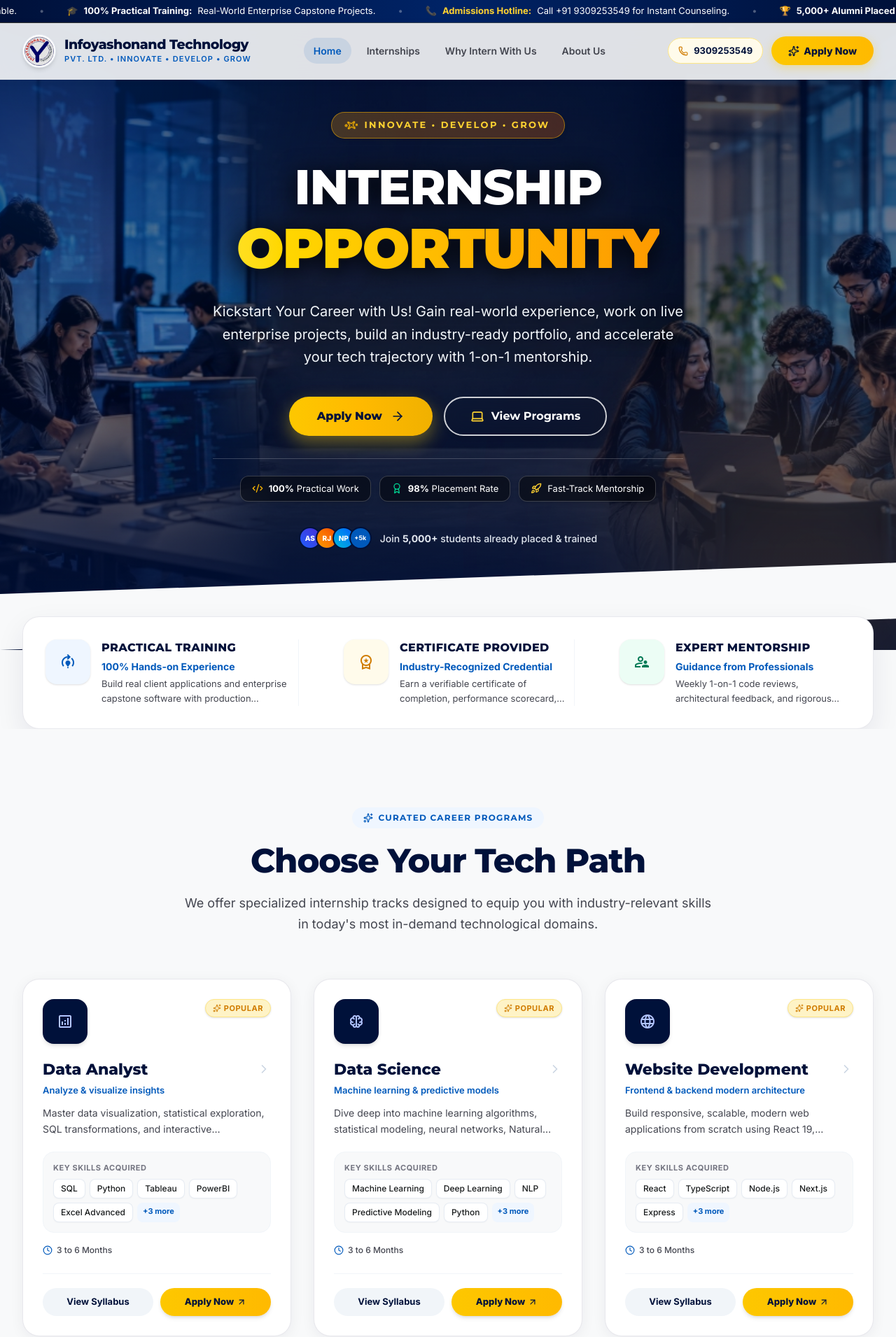
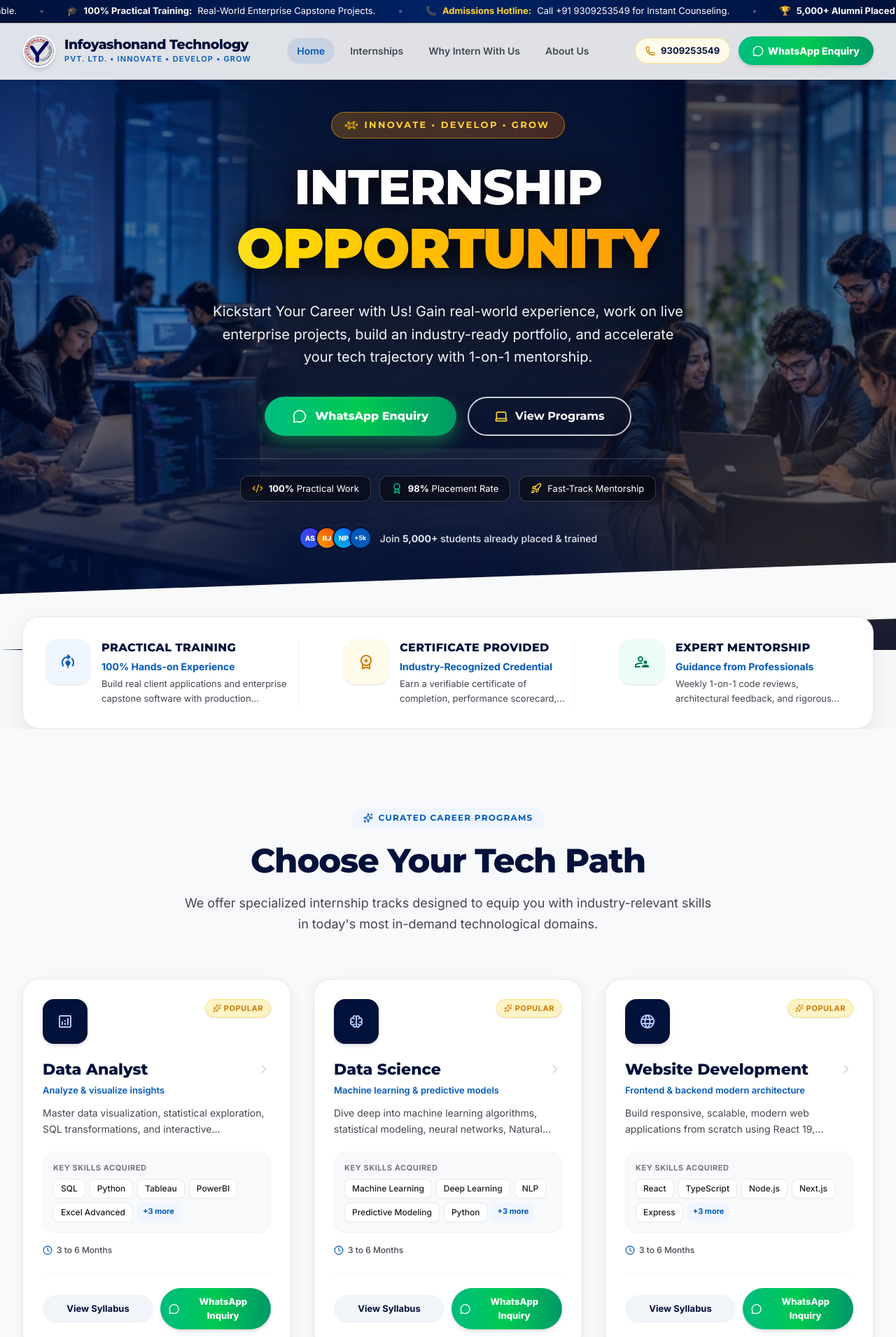
Before and after one commit to AKSHAD2004/ITPL, a React (Vite) app: page / in a window 1280 px wide. Shown: the top 1911 px of the page at 70% size. Built offline with nearby package versions, Linux system fonts and the light colour scheme.

Commit message:
Replace Apply Now buttons with direct WhatsApp enquiry buttons across website

```diff
--- a/src/components/Footer.tsx
+++ b/src/components/Footer.tsx
@@ -1,6 +1,6 @@
 import React from 'react';
-import { LOGO_URL, CONTACT_PHONE, COMPANY_WEBSITE, CONTACT_EMAIL, COMPANY_NAME, TAGLINE, INTERNSHIP_TRACKS } from '../data/internshipData';
-import { Phone, Mail, Globe, MapPin, ArrowUp, Heart, Sparkles, ExternalLink } from 'lucide-react';
+import { LOGO_URL, CONTACT_PHONE, COMPANY_WEBSITE, CONTACT_EMAIL, COMPANY_NAME, TAGLINE, INTERNSHIP_TRACKS, getWhatsAppLink } from '../data/internshipData';
+import { Phone, Mail, Globe, MapPin, ArrowUp, Heart, Sparkles, ExternalLink, MessageCircle } from 'lucide-react';
 
 interface FooterProps {
   onSelectTrackId: (id: string) => void;
@@ -143,12 +143,15 @@ export const Footer: React.FC<FooterProps> = ({
               <span>{CONTACT_EMAIL}</span>
             </div>
             <div className="pt-2">
-              <button
-                onClick={onOpenApply}
-                className="w-full py-2.5 px-4 bg-gradient-to-r from-yellow-400 to-amber-400 hover:from-yellow-300 hover:to-amber-300 text-[#00113a] font-extrabold rounded-xl text-[13px] shadow-md transition-all cursor-pointer"
+              <a
+                href={getWhatsAppLink()}
+                target="_blank"
+                rel="noreferrer"
+                className="w-full py-2.5 px-4 bg-gradient-to-r from-emerald-500 via-green-500 to-emerald-600 hover:from-emerald-600 hover:to-green-600 text-white font-extrabold rounded-xl text-[13px] shadow-md transition-all flex items-center justify-center gap-2 cursor-pointer"
               >
-                Enroll in Next Batch
-              </button>
+                <MessageCircle className="w-4 h-4 text-white" />
+                <span>WhatsApp Enquiry</span>
+              </a>
             </div>
           </div>
 
--- a/src/components/HeroSection.tsx
+++ b/src/components/HeroSection.tsx
@@ -1,6 +1,6 @@
 import React from 'react';
-import { HERO_IMAGE_URL } from '../data/internshipData';
-import { ArrowRight, Sparkles, Rocket, Laptop, Award, Code2 } from 'lucide-react';
+import { HERO_IMAGE_URL, getWhatsAppLink } from '../data/internshipData';
+import { ArrowRight, Sparkles, Rocket, Laptop, Award, Code2, MessageCircle } from 'lucide-react';
 
 interface HeroSectionProps {
   onOpenApplyModal: () => void;
@@ -61,13 +61,15 @@ export const HeroSection: React.FC<HeroSectionProps> = ({
 
           {/* Action Buttons */}
           <div className="flex flex-col sm:flex-row items-center justify-center gap-4 w-full sm:w-auto pt-2">
-            <button
-              onClick={onOpenApplyModal}
-              className="w-full sm:w-auto bg-gradient-to-r from-yellow-400 via-amber-400 to-yellow-500 hover:from-yellow-300 hover:to-amber-400 text-[#00113a] font-heading font-extrabold text-[15px] sm:text-[16px] px-8 sm:px-10 py-4 rounded-full shadow-[0_10px_25px_rgba(250,204,21,0.4)] hover:shadow-[0_14px_30px_rgba(250,204,21,0.55)] hover:scale-[1.03] active:scale-[0.98] transition-all flex items-center justify-center gap-3 group cursor-pointer"
+            <a
+              href={getWhatsAppLink()}
+              target="_blank"
+              rel="noreferrer"
+              className="w-full sm:w-auto bg-gradient-to-r from-emerald-500 via-green-500 to-emerald-600 hover:from-emerald-600 hover:to-green-600 text-white font-heading font-extrabold text-[15px] sm:text-[16px] px-8 sm:px-10 py-4 rounded-full shadow-[0_10px_25px_rgba(37,211,102,0.4)] hover:shadow-[0_14px_30px_rgba(37,211,102,0.55)] hover:scale-[1.03] active:scale-[0.98] transition-all flex items-center justify-center gap-3 group cursor-pointer"
             >
-              <span>Apply Now</span>
-              <ArrowRight className="w-5 h-5 group-hover:translate-x-1 transition-transform text-[#00113a]" />
-            </button>
+              <MessageCircle className="w-5 h-5 text-white" />
+              <span>WhatsApp Enquiry</span>
+            </a>
 
             <button
               onClick={onExploreRoles}
--- a/src/components/MobileBottomNav.tsx
+++ b/src/components/MobileBottomNav.tsx
@@ -1,6 +1,6 @@
 import React from 'react';
-import { Home, Briefcase, Sparkles, FileCheck, PhoneCall, Phone } from 'lucide-react';
-import { CONTACT_PHONE } from '../data/internshipData';
+import { Home, Briefcase, Phone, MessageCircle } from 'lucide-react';
+import { CONTACT_PHONE, getWhatsAppLink } from '../data/internshipData';
 
 interface MobileBottomNavProps {
   activeTab: string;
@@ -10,8 +10,7 @@ interface MobileBottomNavProps {
 
 export const MobileBottomNav: React.FC<MobileBottomNavProps> = ({
   activeTab,
-  setActiveTab,
-  onOpenApply
+  setActiveTab
 }) => {
   const handleTab = (id: string) => {
     setActiveTab(id);
@@ -49,16 +48,18 @@ export const MobileBottomNav: React.FC<MobileBottomNavProps> = ({
           <span className="text-[10px] font-bold">Tracks</span>
         </button>
 
-        {/* Center Apply Now Button */}
-        <button
-          onClick={onOpenApply}
+        {/* Center WhatsApp Button */}
+        <a
+          href={getWhatsAppLink()}
+          target="_blank"
+          rel="noreferrer"
           className="flex flex-col items-center -mt-5 cursor-pointer"
         >
-          <div className="w-12 h-12 rounded-full bg-gradient-to-tr from-yellow-400 to-amber-400 text-[#00113a] flex items-center justify-center shadow-[0_4px_12px_rgba(250,204,21,0.5)] border-2 border-white">
-            <Sparkles className="w-6 h-6 text-[#00113a]" />
+          <div className="w-12 h-12 rounded-full bg-gradient-to-tr from-emerald-500 to-green-600 text-white flex items-center justify-center shadow-[0_4px_12px_rgba(37,211,102,0.5)] border-2 border-white">
+            <MessageCircle className="w-6 h-6 text-white" />
           </div>
-          <span className="text-[10px] font-extrabold text-[#00113a] mt-0.5">Apply</span>
-        </button>
+          <span className="text-[10px] font-extrabold text-emerald-700 mt-0.5">WhatsApp</span>
+        </a>
 
         {/* Direct Call */}
         <a
--- a/src/components/Navbar.tsx
+++ b/src/components/Navbar.tsx
@@ -1,6 +1,6 @@
 import React, { useState } from 'react';
-import { LOGO_URL, CONTACT_PHONE } from '../data/internshipData';
-import { Phone, Menu, X, ArrowUpRight, Search, FileCheck, Sparkles } from 'lucide-react';
+import { LOGO_URL, CONTACT_PHONE, getWhatsAppLink } from '../data/internshipData';
+import { Phone, Menu, X, ArrowUpRight, Sparkles, MessageCircle } from 'lucide-react';
 
 interface NavbarProps {
   activeTab: string;
@@ -123,14 +123,16 @@ export const Navbar: React.FC<NavbarProps> = ({
             <span>{CONTACT_PHONE}</span>
           </a>
 
-          {/* Apply Now Primary CTA */}
-          <button
-            onClick={() => onOpenApplyModal()}
-            className="bg-gradient-to-r from-yellow-400 to-amber-400 hover:from-yellow-300 hover:to-amber-300 text-[#00113a] font-extrabold text-[12px] sm:text-[14px] px-3.5 sm:px-6 py-2 sm:py-2.5 rounded-full shadow-[0_4px_14px_rgba(250,204,21,0.35)] hover:shadow-[0_6px_20px_rgba(250,204,21,0.45)] hover:scale-[1.02] active:scale-[0.98] transition-all flex items-center gap-1 sm:gap-1.5 whitespace-nowrap cursor-pointer"
+          {/* WhatsApp Primary CTA */}
+          <a
+            href={getWhatsAppLink()}
+            target="_blank"
+            rel="noreferrer"
+            className="bg-gradient-to-r from-emerald-500 via-green-500 to-emerald-600 hover:from-emerald-600 hover:to-green-600 text-white font-extrabold text-[12px] sm:text-[14px] px-3.5 sm:px-5 py-2 sm:py-2.5 rounded-full shadow-md hover:shadow-lg hover:scale-[1.02] active:scale-[0.98] transition-all flex items-center gap-1.5 whitespace-nowrap cursor-pointer"
           >
-            <Sparkles className="w-3.5 h-3.5 sm:w-4 sm:h-4 text-[#00113a]" />
-            <span>Apply Now</span>
-          </button>
+            <MessageCircle className="w-4 h-4 text-white" />
+            <span>WhatsApp Enquiry</span>
+          </a>
 
           {/* Mobile Menu Toggle */}
           <button
@@ -164,16 +166,16 @@ export const Navbar: React.FC<NavbarProps> = ({
             ))}
 
             <div className="pt-3 mt-2 border-t border-slate-100 flex flex-col gap-2.5">
-              <button
-                onClick={() => {
-                  setMobileMenuOpen(false);
-                  onOpenApplyModal();
-                }}
-                className="flex items-center justify-center gap-2 w-full py-3.5 rounded-xl text-[14px] font-extrabold text-[#00113a] bg-gradient-to-r from-yellow-400 to-amber-400 hover:from-yellow-300 hover:to-amber-300 shadow-md cursor-pointer"
+              <a
+                href={getWhatsAppLink()}
+                target="_blank"
+                rel="noreferrer"
+                onClick={() => setMobileMenuOpen(false)}
+                className="flex items-center justify-center gap-2 w-full py-3.5 rounded-xl text-[14px] font-extrabold text-white bg-gradient-to-r from-emerald-500 to-green-600 shadow-md cursor-pointer"
               >
-                <Sparkles className="w-4 h-4 text-[#00113a]" />
-                <span>Apply Now</span>
-              </button>
+                <MessageCircle className="w-4.5 h-4.5 text-white" />
+                <span>WhatsApp Enquiry</span>
+              </a>
 
               <a
                 href={`tel:${CONTACT_PHONE}`}
--- a/src/components/TrackDetailModal.tsx
+++ b/src/components/TrackDetailModal.tsx
@@ -1,6 +1,7 @@
 import React from 'react';
 import { InternshipTrack } from '../types';
-import { X, CheckCircle2, Clock, MapPin, DollarSign, Briefcase, Award, Sparkles, ArrowRight, Code2, BookOpen } from 'lucide-react';
+import { getWhatsAppLink } from '../data/internshipData';
+import { X, CheckCircle2, Clock, Briefcase, Award, Sparkles, Code2, BookOpen, MessageCircle } from 'lucide-react';
 
 interface TrackDetailModalProps {
   track: InternshipTrack | null;
@@ -173,16 +174,15 @@ export const TrackDetailModal: React.FC<TrackDetailModalProps> = ({
             >
               Close
             </button>
-            <button
-              onClick={() => {
-                onClose();
-                onApply(track.id);
-              }}
-              className="w-1/2 sm:w-auto bg-gradient-to-r from-yellow-400 to-amber-400 hover:from-yellow-300 hover:to-amber-300 text-[#00113a] text-[14px] font-extrabold px-7 py-2.5 rounded-full shadow-md hover:shadow-lg transition-all flex items-center justify-center gap-2 cursor-pointer"
+            <a
+              href={getWhatsAppLink(track.title)}
+              target="_blank"
+              rel="noreferrer"
+              className="w-1/2 sm:w-auto bg-gradient-to-r from-emerald-500 via-green-500 to-emerald-600 hover:from-emerald-600 hover:to-green-600 text-white text-[14px] font-extrabold px-7 py-2.5 rounded-full shadow-md hover:shadow-lg transition-all flex items-center justify-center gap-2 cursor-pointer"
             >
-              <span>Apply For This Track</span>
-              <ArrowRight className="w-4 h-4 text-[#00113a]" />
-            </button>
+              <MessageCircle className="w-4 h-4 text-white" />
+              <span>WhatsApp Inquiry</span>
+            </a>
           </div>
         </div>
 
--- a/src/components/TracksGrid.tsx
+++ b/src/components/TracksGrid.tsx
@@ -1,7 +1,7 @@
 import React, { useRef, useState } from 'react';
-import { INTERNSHIP_TRACKS } from '../data/internshipData';
+import { INTERNSHIP_TRACKS, getWhatsAppLink } from '../data/internshipData';
 import { InternshipTrack } from '../types';
-import { ChevronRight, ChevronLeft, Sparkles, Clock, MapPin, ArrowUpRight } from 'lucide-react';
+import { ChevronRight, ChevronLeft, Sparkles, Clock, MessageCircle } from 'lucide-react';
 
 interface TracksGridProps {
   onSelectTrack: (track: InternshipTrack) => void;
@@ -174,13 +174,15 @@ export const TracksGrid: React.FC<TracksGridProps> = ({
                   >
                     View Syllabus
                   </button>
-                  <button
-                    onClick={() => onApplyTrack(track.id)}
-                    className="flex-1 py-2.5 px-3 rounded-full text-[13px] font-extrabold text-[#00113a] bg-gradient-to-r from-yellow-400 to-amber-400 hover:from-yellow-300 hover:to-amber-300 shadow-md hover:shadow-lg transition-all text-center flex items-center justify-center gap-1 cursor-pointer"
+                  <a
+                    href={getWhatsAppLink(track.title)}
+                    target="_blank"
+                    rel="noreferrer"
+                    className="flex-1 py-2.5 px-3 rounded-full text-[13px] font-extrabold text-white bg-gradient-to-r from-emerald-500 via-green-500 to-emerald-600 hover:from-emerald-600 hover:to-green-600 shadow-md hover:shadow-lg transition-all text-center flex items-center justify-center gap-1.5 cursor-pointer"
                   >
-                    <span>Apply Now</span>
-                    <ArrowUpRight className="w-3.5 h-3.5 text-[#00113a]" />
-                  </button>
+                    <MessageCircle className="w-4 h-4 text-white" />
+                    <span>WhatsApp Inquiry</span>
+                  </a>
                 </div>
 
               </div>
--- a/src/data/internshipData.ts
+++ b/src/data/internshipData.ts
@@ -9,6 +9,13 @@ export const CONTACT_EMAIL = "contact@infoyashonand.com";
 export const COMPANY_WEBSITE = "www.infoyashonand.com";
 export const COMPANY_NAME = "Infoyashonand Technology Pvt. Ltd.";
 export const TAGLINE = "INNOVATE • DEVELOP • GROW";
+
+export const getWhatsAppLink = (trackTitle?: string) => {
+  const message = trackTitle
+    ? `Hello Infoyashonand Team, I am interested in applying for the ${trackTitle} Internship Track. Please share the details.`
+    : `Hello Infoyashonand Team, I am interested in applying for your Internship Programs. Please share the details.`;
+  return `https://wa.me/91${CONTACT_PHONE}?text=${encodeURIComponent(message)}`;
+};
 
 export const INTERNSHIP_TRACKS: InternshipTrack[] = [
   {
```
